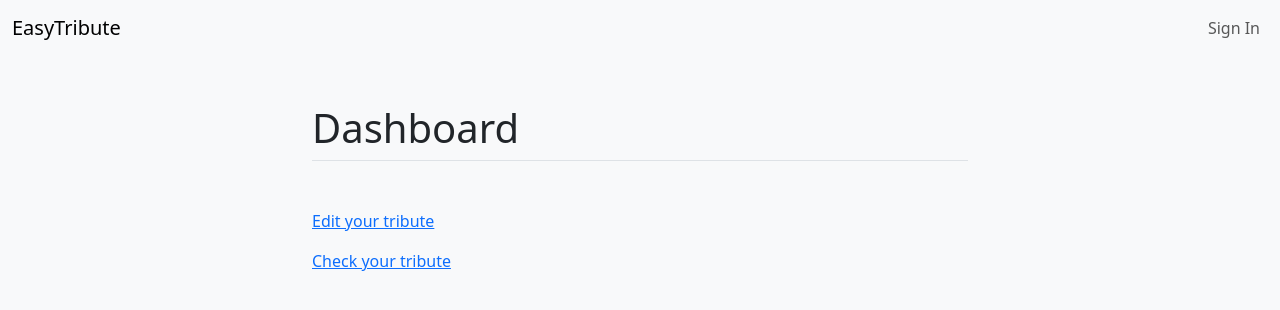
After one commit to mariorojas/easytribute, a Django app: template tributes/templates/tributes/tribute_dashboard.html in a window 1280 px wide. The commit adds this page. Shown: the top 310 px of the page. Run offline with Django 4.2, Linux system fonts and the light colour scheme; the template is opened without the code that fills it: most values are stand-ins (such as "Sample title", 1, 10 or a date in 2020); some libraries are stand-ins or nearby versions.

Commit message:
change views distribution

```diff
--- a/templates/base.html
+++ b/templates/base.html
@@ -35,28 +35,14 @@
             <span class="navbar-toggler-icon"></span>
         </button>
         <div class="collapse navbar-collapse" id="navbarSupportedContent">
-            <ul class="navbar-nav me-auto mb-2 mb-lg-0">
-                <li class="nav-item">
-                    <a class="nav-link active" aria-current="page" href="{% url 'tributes:new' %}">New tribute</a>
-                </li>
-                <li class="nav-item">
-                    <a class="nav-link active" aria-current="page" href="{% url 'tributes:edit' %}">Edit tribute</a>
-                </li>
+            <ul class="navbar-nav ms-auto mb-2 mb-lg-0">
+                {% if user.is_authenticated %}
                     <li class="nav-item dropdown">
                         <a class="nav-link dropdown-toggle" href="#" role="button" data-bs-toggle="dropdown" aria-expanded="false">
-                        Examples
+                            Account
                         </a>
                         <ul class="dropdown-menu">
-                        <li><a class="dropdown-item" href="{% url 'tributes:detail' 'mj' %}">Michael Jackson</a></li>
-                        <li><a class="dropdown-item" href="{% url 'tributes:detail' 'stevejobs' %}">Steve Jobs</a></li>
-                    </ul>
-                </li>
-                <li class="nav-item dropdown">
-                    <a class="nav-link dropdown-toggle" href="#" role="button" data-bs-toggle="dropdown" aria-expanded="false">
-                        Accounts
-                    </a>
-                    <ul class="dropdown-menu">
-                        <li><a class="dropdown-item" href="{% url 'magic_links:login' %}">Sign In</a></li>
+                            <li><a class="dropdown-item" href="{% url 'tributes:dashboard' %}">Dashboard</a></li>
                             <li>
                                 <form method="post" action="{% url 'magic_links:logout' %}">
                                     {% csrf_token %}
@@ -65,6 +51,11 @@
                             </li>
                         </ul>
                     </li>
+                {% else %}
+                    <li class="nav-item">
+                        <a class="nav-link" aria-current="page" href="{% url 'magic_links:login' %}">Sign In</a>
+                    </li>
+                {% endif %}
             </ul>
         </div>
     </div>
--- /dev/null
+++ b/tributes/templates/tributes/tribute_dashboard.html
@@ -0,0 +1,13 @@
+{% extends 'base.html' %}
+
+{% block content %}
+
+<h1 class="border-bottom pb-2 mb-5">Dashboard</h1>
+{% if object %}
+    <p><a href="{% url 'tributes:edit' %}">Edit your tribute</a></p>
+    <p><a href="{% url 'tributes:detail' object.slug %}">Check your tribute</a></p>
+{% else %}
+    <p><a href="{% url 'tributes:new' %}">New tribute</a></p>
+{% endif %}
+
+{% endblock %}
--- a/tributes/templates/tributes/tribute_form.html
+++ b/tributes/templates/tributes/tribute_form.html
@@ -14,7 +14,6 @@
     <div class="col-12">
         {% if object %}
             <input type="submit" class="btn btn-dark" name="submit" value="Save changes">
-            <a class="btn btn-link" href="{% url 'tributes:detail' object.slug %}">Check your tribute</a>
         {% else %}
             <input type="submit" class="btn btn-dark" name="submit" value="Create">
         {% endif %}
--- a/tributes/templates/tributes/tribute_home.html
+++ b/tributes/templates/tributes/tribute_home.html
@@ -4,6 +4,11 @@
 
 <h1 class="border-bottom pb-2 mb-5">EasyTribute</h1>
 <p>The easiest way to create a tribute page for your beloved.</p>
+<p>Here are some examples</p>
+<ul>
+    <li><a href="{% url 'tributes:detail' 'mj' %}">Michael Jackson</a></li>
+    <li><a href="{% url 'tributes:detail' 'stevejobs' %}">Steve Jobs</a></li>
+</ul>
 <p><a href="{% url 'tributes:new' %}">Start here!</a></p>
 
 {% endblock%}
--- a/tributes/urls.py
+++ b/tributes/urls.py
@@ -6,6 +6,7 @@ app_name = 'tributes'
 
 urlpatterns = [
     path('', views.TributeHomeView.as_view(), name='home'),
+    path('dashboard/', views.TributeDashboardView.as_view(), name='dashboard'),
     path('edit/', views.TributeUpdateView.as_view(), name='edit'),
     path('new/', views.TributeCreateView.as_view(), name='new'),
     path('<slug:slug>/', views.TributeDetailView.as_view(), name='detail'),
```
Also changed, not shown: tributes/views.py (+11 -0 lines). Lines whose indentation alone changed are shown as unchanged.
